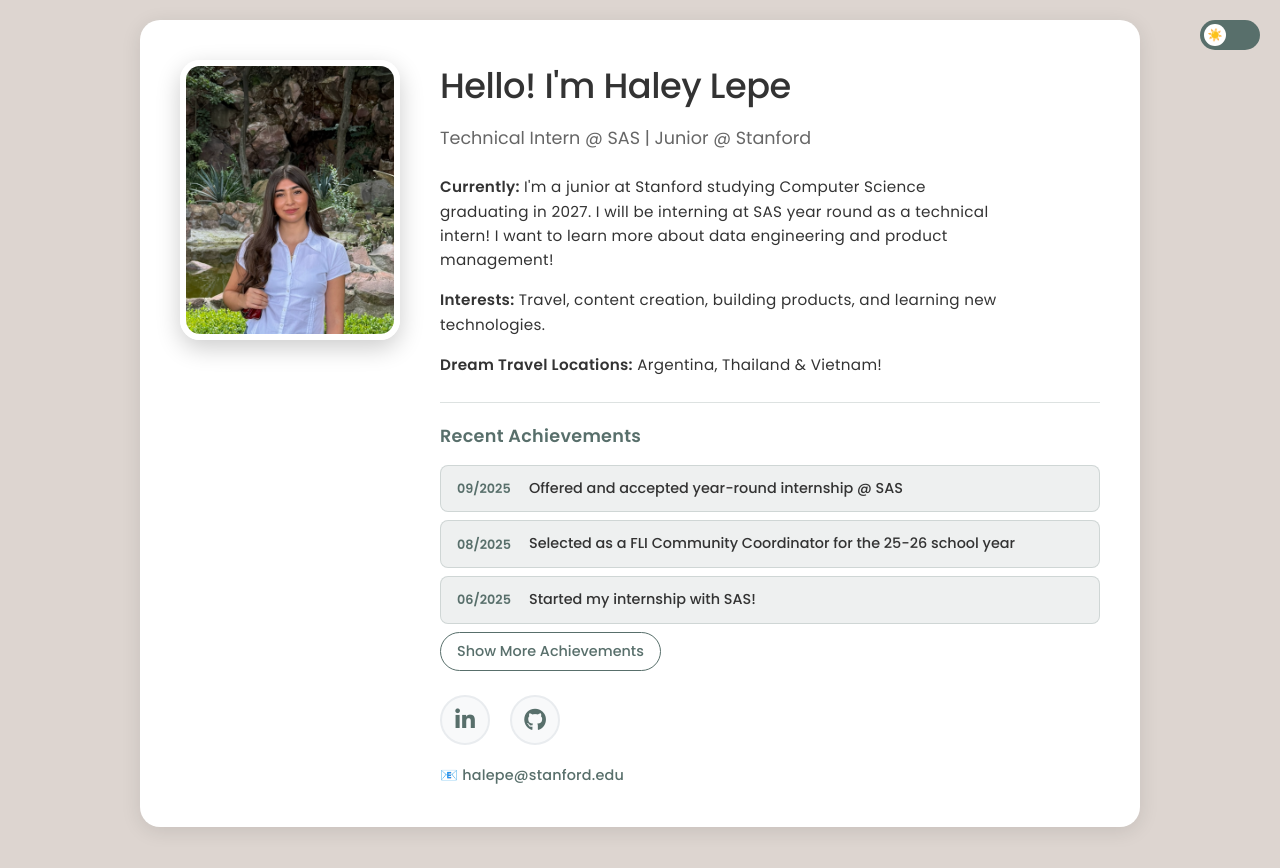
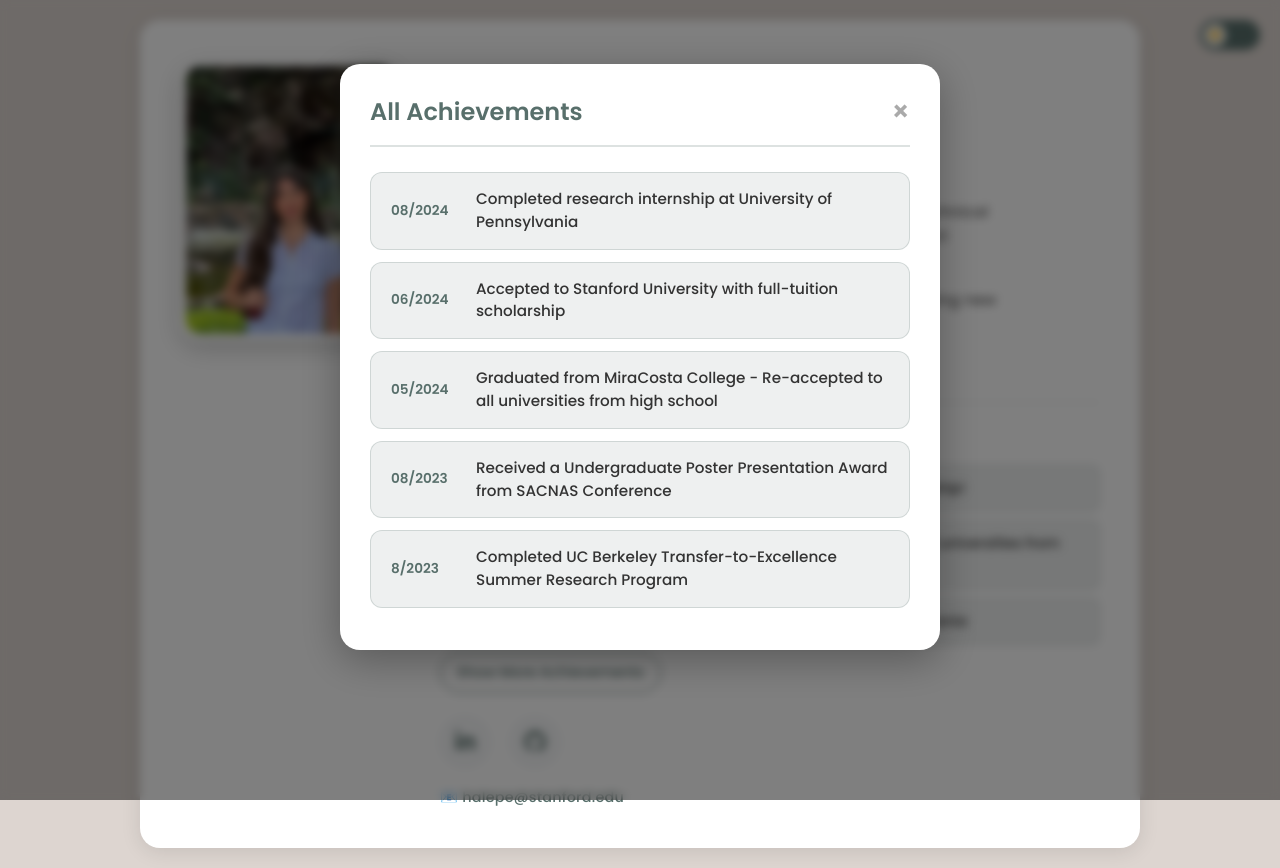
Before and after one commit to haleylepe/haleylepe, a plain HTML site: page index.html in a window 1280 px wide. Both pictures are taken after a click on the link "Show More Achievements". Before the commit the page ends 847 px from the top, so only its background shows below. Drawn offline with Linux system fonts and the light colour scheme.

Commit message:
rewrote achievements

```diff
--- a/index.html
+++ b/index.html
@@ -443,6 +443,114 @@
             transform: translateY(-1px);
         }
 
+        /* Modal Styles */
+        .modal {
+            display: none;
+            position: fixed;
+            z-index: 1000;
+            left: 0;
+            top: 0;
+            width: 100%;
+            height: 100%;
+            overflow: auto;
+            background-color: rgba(0,0,0,0.5);
+            backdrop-filter: blur(5px);
+        }
+
+        .modal-content {
+            background-color: var(--container-bg);
+            margin: 5% auto;
+            padding: 30px;
+            border-radius: 20px;
+            box-shadow: 0 10px 40px rgba(0,0,0,0.3);
+            width: 90%;
+            max-width: 600px;
+            max-height: 80vh;
+            overflow-y: auto;
+            position: relative;
+            animation: modalSlideIn 0.3s ease-out;
+        }
+
+        @keyframes modalSlideIn {
+            from {
+                opacity: 0;
+                transform: translateY(-50px);
+            }
+            to {
+                opacity: 1;
+                transform: translateY(0);
+            }
+        }
+
+        .modal-header {
+            display: flex;
+            justify-content: space-between;
+            align-items: center;
+            margin-bottom: 25px;
+            padding-bottom: 15px;
+            border-bottom: 2px solid rgba(88, 111, 107, 0.2);
+        }
+
+        .modal-title {
+            color: #586F6B;
+            font-size: 1.5em;
+            font-weight: 600;
+            margin: 0;
+        }
+
+        .close {
+            color: #aaa;
+            font-size: 28px;
+            font-weight: bold;
+            cursor: pointer;
+            transition: color 0.3s ease;
+            line-height: 1;
+        }
+
+        .close:hover,
+        .close:focus {
+            color: #586F6B;
+        }
+
+        .modal-achievements {
+            list-style: none;
+            padding: 0;
+            margin: 0;
+        }
+
+        .modal-achievement-item {
+            padding: 15px 20px;
+            margin-bottom: 12px;
+            border-radius: 12px;
+            background: var(--achievement-bg);
+            border: 1px solid var(--achievement-border);
+            transition: all 0.3s ease;
+            display: flex;
+            align-items: center;
+            gap: 15px;
+        }
+
+        .modal-achievement-item:hover {
+            transform: translateX(8px);
+            box-shadow: 0 4px 15px var(--container-shadow);
+            background: rgba(88, 111, 107, 0.15);
+        }
+
+        .modal-achievement-date {
+            font-size: 0.85em;
+            color: #586F6B;
+            font-weight: 600;
+            min-width: 70px;
+            flex-shrink: 0;
+        }
+
+        .modal-achievement-title {
+            font-size: 0.95em;
+            font-weight: 500;
+            color: var(--text-color);
+            flex: 1;
+        }
+
         @media (max-width: 768px) {
             .container {
                 flex-direction: column;
@@ -522,16 +630,16 @@
                     <h3 class="achievements-subtitle">Recent Achievements</h3>
                     <ul class="achievements-list-small">
                         <li class="achievement-item-small">
-                            <span class="achievement-date-small">09/2025</span>
-                            <span class="achievement-title-small">Offered and accepted year-round internship @ SAS</span>
+                            <span class="achievement-date-small">06/2024</span>
+                            <span class="achievement-title-small">Accepted to Stanford University with full-tuition scholarship!</span>
                         </li>
                         <li class="achievement-item-small">
-                            <span class="achievement-date-small">08/2025</span>
-                            <span class="achievement-title-small">Selected as a FLI Community Coordinator for the 25-26 school year</span>
+                            <span class="achievement-date-small">05/2024</span>
+                            <span class="achievement-title-small">Graduated from MiraCosta College - Re-accepted to all universities from high school</span>
                         </li>
                         <li class="achievement-item-small">
-                            <span class="achievement-date-small">06/2025</span>
-                            <span class="achievement-title-small">Started my internship with SAS!</span>
+                            <span class="achievement-date-small">08/2024</span>
+                            <span class="achievement-title-small">Completed research internship at University of Pennsylvania</span>
                         </li>
                     </ul>
                     <a href="#" class="show-more-small" onclick="showMoreAchievements()">Show More Achievements</a>
@@ -550,6 +658,38 @@
             <div class="contact">
                 <p>📧 <a href="mailto:halepe@stanford.edu">halepe@stanford.edu</a></p>
             </div>
+        </div>
+    </div>
+
+    <!-- Achievements Modal -->
+    <div id="achievementsModal" class="modal">
+        <div class="modal-content">
+            <div class="modal-header">
+                <h2 class="modal-title">All Achievements</h2>
+                <span class="close">&times;</span>
+            </div>
+            <ul class="modal-achievements">
+                <li class="modal-achievement-item">
+                  <span class="modal-achievement-date">08/2024</span>
+                  <span class="modal-achievement-title">Completed research internship at University of Pennsylvania</span>
+              </li>
+                <li class="modal-achievement-item">
+                    <span class="modal-achievement-date">06/2024</span>
+                    <span class="modal-achievement-title">Accepted to Stanford University with full-tuition scholarship</span>
+                </li>
+                <li class="modal-achievement-item">
+                    <span class="modal-achievement-date">05/2024</span>
+                    <span class="modal-achievement-title">Graduated from MiraCosta College - Re-accepted to all universities from high school</span>
+                </li>
+                <li class="modal-achievement-item">
+                  <span class="modal-achievement-date">08/2023</span>
+                  <span class="modal-achievement-title"> Received a Undergraduate Poster Presentation Award from SACNAS Conference</span>
+              </li>
+                <li class="modal-achievement-item">
+                    <span class="modal-achievement-date">8/2023</span>
+                    <span class="modal-achievement-title">Completed UC Berkeley Transfer-to-Excellence Summer Research Program</span>
+                </li>
+            </ul>
         </div>
     </div>
 
@@ -575,10 +715,38 @@
             }
         });
 
+        // Modal Functionality
+        const modal = document.getElementById('achievementsModal');
+        const showMoreBtn = document.querySelector('.show-more-small');
+        const closeBtn = document.getElementsByClassName('close')[0];
+
         // Show More Achievements Function
         function showMoreAchievements() {
-            alert('This would link to a full achievements page with all your accomplishments, projects, and milestones!');
+            modal.style.display = 'block';
+            document.body.style.overflow = 'hidden'; // Prevent background scrolling
         }
+
+        // Close modal when clicking the X
+        closeBtn.onclick = function() {
+            modal.style.display = 'none';
+            document.body.style.overflow = 'auto'; // Restore scrolling
+        }
+
+        // Close modal when clicking outside of it
+        window.onclick = function(event) {
+            if (event.target == modal) {
+                modal.style.display = 'none';
+                document.body.style.overflow = 'auto'; // Restore scrolling
+            }
+        }
+
+        // Close modal with Escape key
+        document.addEventListener('keydown', function(event) {
+            if (event.key === 'Escape' && modal.style.display === 'block') {
+                modal.style.display = 'none';
+                document.body.style.overflow = 'auto'; // Restore scrolling
+            }
+        });
     </script>
   </body>
 </html>
```
